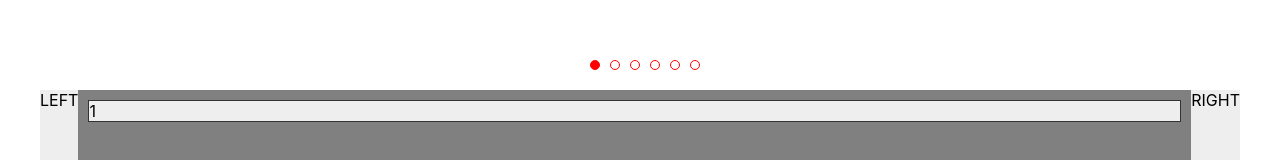
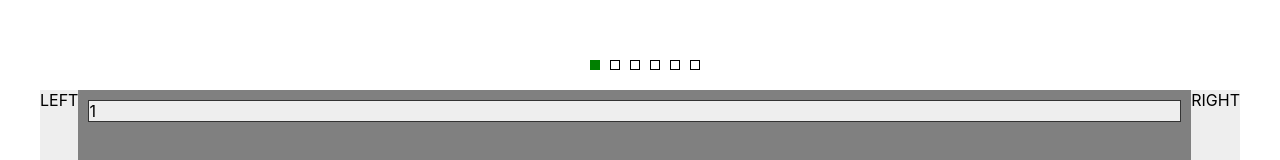
Before and after one commit to aravindmv97/react-caroslide, a React (Create React App) app: page / in a window 1280 px wide. Shown: the part 210-370 px from the top of the page. Built offline with nearby package versions, Linux system fonts and the light colour scheme.

Commit message:
Custom dots component

```diff
--- a/src/App.tsx
+++ b/src/App.tsx
@@ -22,6 +22,8 @@ const App: React.FC = () => {
         sliderDots={true}
         sliderDotsPosition="top"
         dotStyles={{ color: "red", margin: "20px 0" }}
+        useCustomDot={true}
+        customDot={{ inactive: <InactiveDot />, active: <ActiveDot /> }}
       >
         <div>1</div>
         <div>2</div>
@@ -34,4 +36,23 @@ const App: React.FC = () => {
   );
 };
 
+const ActiveDot = () => {
+  return (
+    <div style={{ height: "10px", width: "10px", background: "green" }}></div>
+  );
+};
+
+const InactiveDot = () => {
+  return (
+    <div
+      style={{
+        height: "10px",
+        width: "10px",
+        background: "white",
+        border: "1px solid #000"
+      }}
+    ></div>
+  );
+};
+
 export default App;
--- a/src/components/Slider/index.tsx
+++ b/src/components/Slider/index.tsx
@@ -1,10 +1,11 @@
-import React, { FC, SFC, useState, useEffect } from "react";
+import React, { FC, SFC, useState, useEffect, Fragment } from "react";
 import styled from "styled-components";
 
 import { ImageWrapper } from "../Generics";
 
 import LeftArrow from "../images/leftArrow.png";
 import RightArrow from "../images/rightArrow.png";
+import { BooleanLiteralTypeAnnotation } from "@babel/types";
 
 const SliderContainer = styled.div<{ display: string }>`
   display: ${props => props.display || "flex"};
@@ -97,10 +98,11 @@ const Dot = styled.div<{
   dotColor?: string;
   margin?: string;
 }>`
+  cursor: pointer;
   height: 10px;
   width: 10px;
   border-radius: 50%;
-  border: 1px solid ${props => props.dotColor || "#3396ff"};
+  border: 1px solid ${props => props.dotColor || "#eee"};
   background: ${props => (props.active ? props.dotColor || "#3396FF" : "#fff")};
 `;
 
@@ -112,6 +114,11 @@ interface ArrowPositionUtilProps {
 interface DotProps {
   color?: string;
   margin?: string;
+}
+
+interface CustomDotProps {
+  inactive?: React.ReactElement;
+  active?: React.ReactElement;
 }
 
 interface SliderProps {
@@ -130,6 +137,8 @@ interface SliderProps {
   sliderDotsPosition?: string;
   infiniteSlides?: boolean;
   dotStyles?: DotProps;
+  customDot?: CustomDotProps;
+  useCustomDot?: boolean;
 }
 
 export const Slider: FC<SliderProps> = ({
@@ -145,7 +154,9 @@ export const Slider: FC<SliderProps> = ({
   customRightArrow,
   sliderDots,
   sliderDotsPosition,
-  dotStyles
+  dotStyles,
+  useCustomDot,
+  customDot
 }) => {
   const [mousePoints, setMousePoints] = useState({ start: 0, end: 0 });
   const [diff, setDIff] = useState(0);
@@ -243,6 +254,18 @@ export const Slider: FC<SliderProps> = ({
         });
       }
     }
+    if (
+      useCustomDot &&
+      typeof customDot!.inactive !== "undefined" &&
+      typeof customDot!.active !== "undefined"
+    ) {
+      let dots = document.getElementById("dotsWrapper")!.children;
+      Array.from(dots).forEach((dot, i) => {
+        dot.addEventListener("click", () => {
+          dotClickSlide(i);
+        });
+      });
+    }
   }, []);
 
   return (
@@ -252,6 +275,8 @@ export const Slider: FC<SliderProps> = ({
           dotStyles={dotStyles}
           dotsActiveFlags={dotsActiveFlags}
           dotClickSlide={dotClickSlide}
+          useCustomDot={useCustomDot}
+          customDot={customDot}
         />
       ) : null}
       <SliderContainer display={configUtils.containerDisplay}>
@@ -303,6 +328,8 @@ export const Slider: FC<SliderProps> = ({
           dotStyles={dotStyles}
           dotsActiveFlags={dotsActiveFlags}
           dotClickSlide={dotClickSlide}
+          useCustomDot={useCustomDot}
+          customDot={customDot}
         />
       ) : null}
     </>
@@ -313,16 +340,29 @@ interface DotsProps {
   dotsActiveFlags: boolean[];
   dotStyles?: DotProps;
   dotClickSlide: (dotIndex: number) => void;
+  useCustomDot?: boolean;
+  customDot?: CustomDotProps;
 }
 
 const Dots: SFC<DotsProps> = ({
   dotsActiveFlags,
   dotClickSlide,
-  dotStyles
+  dotStyles,
+  useCustomDot,
+  customDot
 }) => {
   return (
-    <DotsWrapper>
-      {dotsActiveFlags.map((activeFlag, dotIndex) => (
+    <DotsWrapper id="dotsWrapper">
+      {dotsActiveFlags.map((activeFlag, dotIndex) =>
+        useCustomDot &&
+        typeof customDot!.inactive !== "undefined" &&
+        typeof customDot!.active !== "undefined" ? (
+          activeFlag ? (
+            <Fragment key={dotIndex}>{customDot!.active}</Fragment>
+          ) : (
+            <Fragment key={dotIndex}>{customDot!.inactive}</Fragment>
+          )
+        ) : (
           <Dot
             key={dotIndex}
             active={activeFlag}
@@ -330,7 +370,8 @@ const Dots: SFC<DotsProps> = ({
             margin={dotStyles!.margin}
             onClick={() => dotClickSlide(dotIndex)}
           />
-      ))}
+        )
+      )}
     </DotsWrapper>
   );
 };
```
Lines whose indentation alone changed are shown as unchanged.
